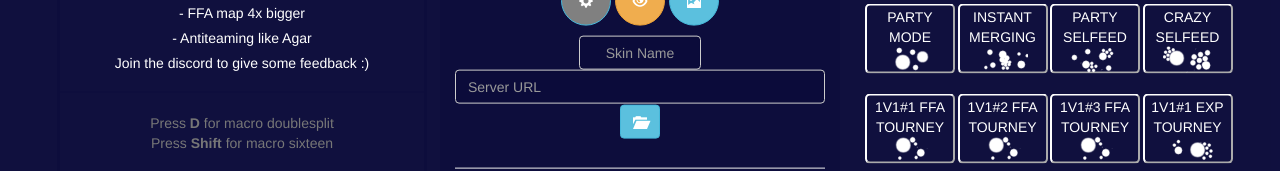
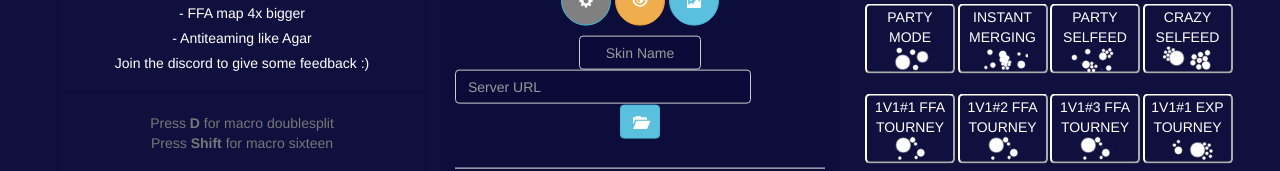
Before and after one commit to jimboy3100/imsolo-client, a plain HTML site: page web/index.html in a window 1280 px wide. Shown: the part 438-609 px from the top of the page. Drawn offline with nearby package versions, Linux system fonts and the light colour scheme; no server answers; a script that the page names is missing.

Commit message:
Update index.html

```diff
--- a/web/index.html
+++ b/web/index.html
@@ -106,7 +106,7 @@
             <button id="gallery-btn" onclick="openSkinsList()" class="btn btn-play btn-primary btn-needs-server btn-info glyphicon glyphicon-picture"></button>
             <div style="text-align:center;" class="form-group">
                 <input id="skin" class="form-control" placeholder="Skin Name">
-				<input id="serverURL" class="form-control" placeholder="Server URL">
+				<input id="serverURL" class="form-control" placeholder="Server URL"  style="width:80%">
 				<button id="server-btn" onclick="openServer()" class="btn btn-play btn-primary btn-needs-server btn-info glyphicon glyphicon-folder-open"></button>
             </div>
             <div id="settings" class="checkbox">
```
